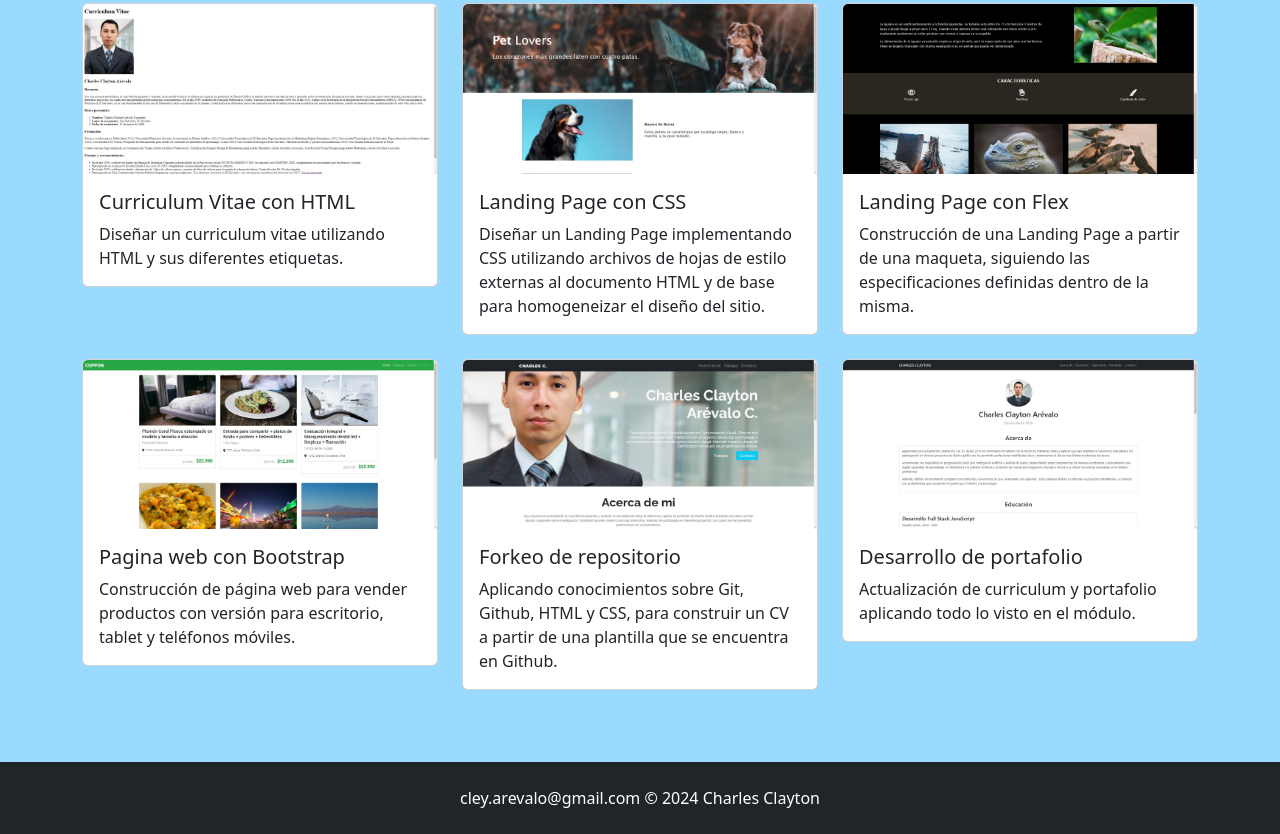
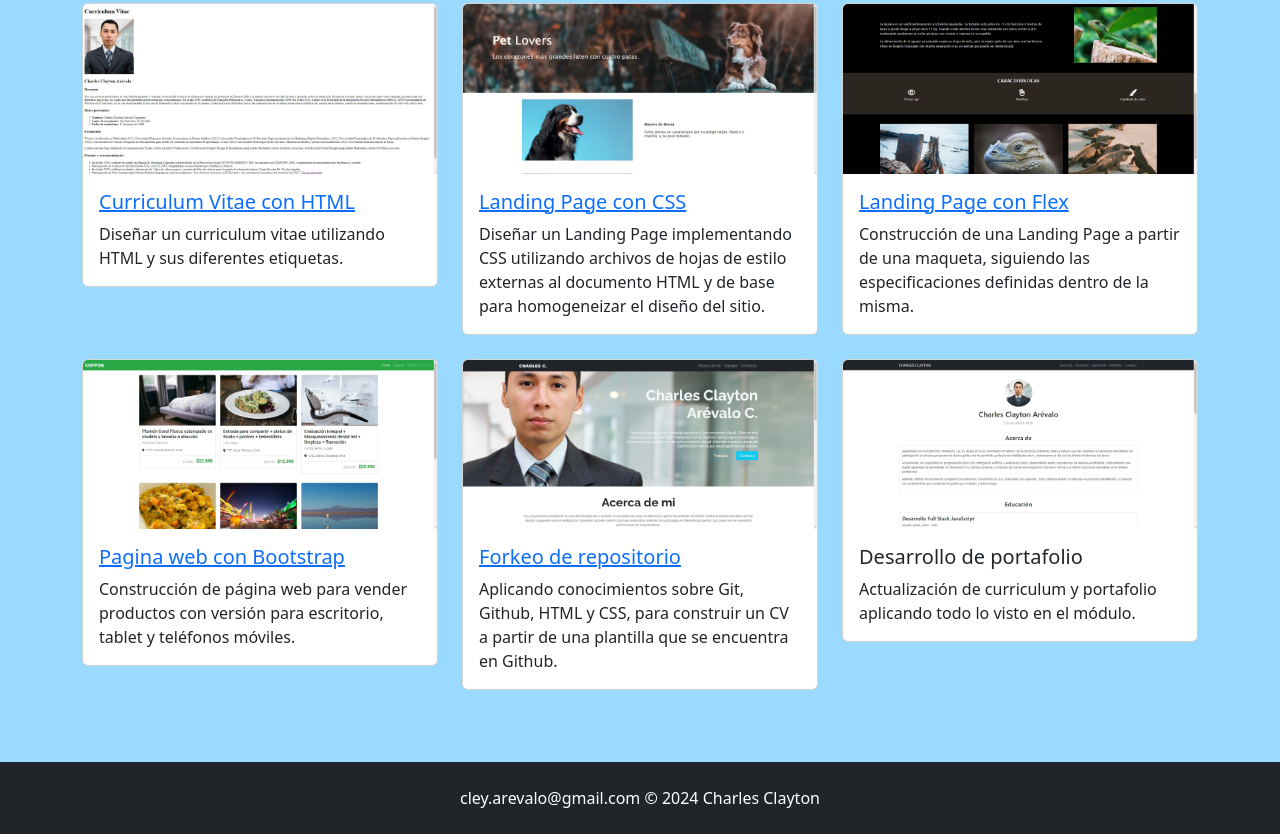
Before and after one commit to cley86/cv2024, a plain HTML site: page index.html in a window 1280 px wide. Shown: the part 2099-2933 px from the top of the page. Drawn offline with nearby package versions, Linux system fonts and the light colour scheme.

Commit message:
Actualización de enlaces a proyectos en Github

```diff
--- a/index.html
+++ b/index.html
@@ -195,7 +195,9 @@
                 alt="Proyecto 1"
               />
               <div class="card-body">
-                <h5 class="card-title">Curriculum Vitae con HTML</h5>
+                <a href="https://github.com/cley86/D1-html" target="_blank">
+                  <h5 class="card-title">Curriculum Vitae con HTML</h5>
+                </a>
                 <p class="card-text">
                   Diseñar un curriculum vitae utilizando HTML y sus diferentes
                   etiquetas.
@@ -211,7 +213,9 @@
                 alt="Proyecto 2"
               />
               <div class="card-body">
-                <h5 class="card-title">Landing Page con CSS</h5>
+                <a href="https://github.com/cley86/D2-css" target="_blank">
+                  <h5 class="card-title">Landing Page con CSS</h5>
+                </a>
                 <p class="card-text">
                   Diseñar un Landing Page implementando CSS utilizando archivos
                   de hojas de estilo externas al documento HTML y de base para
@@ -228,7 +232,9 @@
                 alt="Proyecto 3"
               />
               <div class="card-body">
-                <h5 class="card-title">Landing Page con Flex</h5>
+                <a href="https://github.com/cley86/D3-flex" target="_blank">
+                  <h5 class="card-title">Landing Page con Flex</h5>
+                </a>
                 <p class="card-text">
                   Construcción de una Landing Page a partir de una maqueta,
                   siguiendo las especificaciones definidas dentro de la misma.
@@ -244,7 +250,12 @@
                 alt="Proyecto 4"
               />
               <div class="card-body">
-                <h5 class="card-title">Pagina web con Bootstrap</h5>
+                <a
+                  href="https://github.com/cley86/D4-bootstrap"
+                  target="_blank"
+                >
+                  <h5 class="card-title">Pagina web con Bootstrap</h5>
+                </a>
                 <p class="card-text">
                   Construcción de página web para vender productos con versión
                   para escritorio, tablet y teléfonos móviles.
@@ -260,7 +271,9 @@
                 alt="Proyecto 5"
               />
               <div class="card-body">
-                <h5 class="card-title">Forkeo de repositorio</h5>
+                <a href="https://github.com/cley86/fdsw-github" target="_blank">
+                  <h5 class="card-title">Forkeo de repositorio</h5>
+                </a>
                 <p class="card-text">
                   Aplicando conocimientos sobre Git, Github, HTML y CSS, para
                   construir un CV a partir de una plantilla que se encuentra en
```
